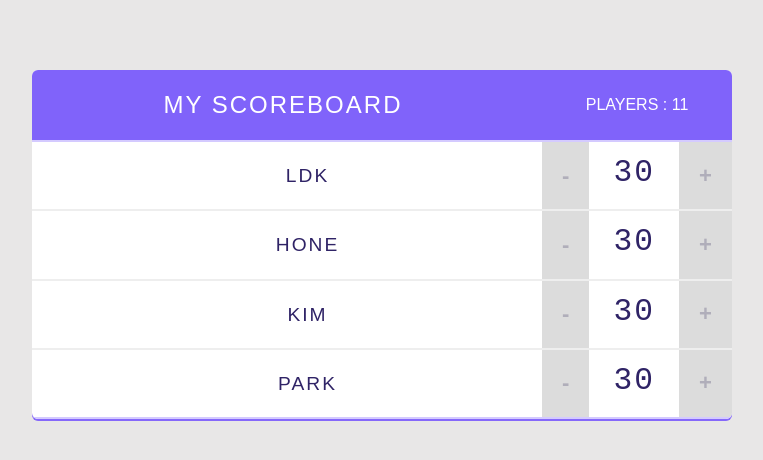
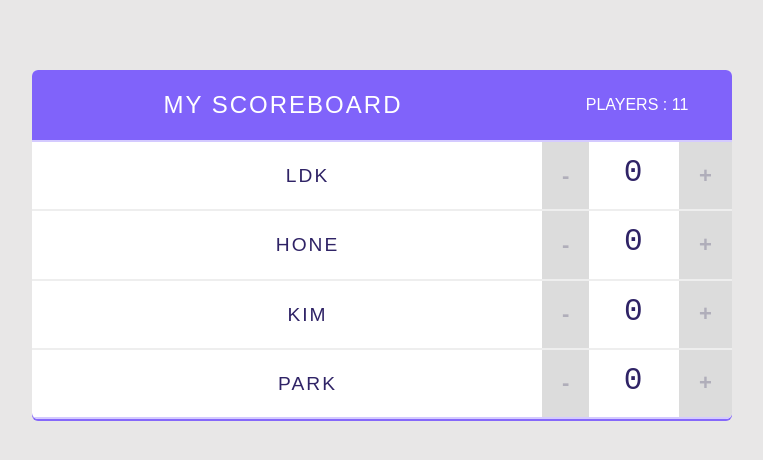
Before and after one commit to jydoni/scoreboard, a React (Create React App) app: page / in a window 1280 px wide. Shown: the top 460 px of the page, without its empty margins (258-1021 px from the left). Built offline with nearby package versions, Linux system fonts and the light colour scheme.

Commit message:
Counter가 갖고있는 score state를 App으로 Lifting Up을 하고 App은 score를 props로

```diff
--- a/src/App.js
+++ b/src/App.js
@@ -4,7 +4,7 @@ import './App.css';
 import {Header} from "./components/Header";
 import {Player} from "./components/Player";
 /*import {Header} from './components/Header';*/
-
+0
 
 
 /////////////////////component///////////////////////////
@@ -74,10 +74,10 @@ import {Player} from "./components/Player";
 class App extends React.Component { //부모를 class 컴퍼넌트로! class컴퍼넌트는 자기자신 this객체가 생겨 쓰인다.
   state = {
     players: [
-      {name: "LDK", id: 1},
-      {name: "HONE", id: 2},
-      {name: "KIM", id: 3},
-      {name: "PARK", id: 4}
+      {name: "LDK", score: 0, id: 1},
+      {name: "HONE", score: 0, id: 2},
+      {name: "KIM", score: 0, id: 3},
+      {name: "PARK", score: 0, id: 4}
     ]
   }
   // players가 동적으로 시간에 따라 변화하므로 state로 바꾸어주었다.
@@ -101,6 +101,7 @@ class App extends React.Component { //부모를 class 컴퍼넌트로! class컴
 
             <Player name={player.name} key={player.id.toString()}
                     id={player.id}
+                    score={player.score}
                     handleRemovePlayer={this.handleRemovePlayer}/>
           ))
         }
--- a/src/components/Counter.js
+++ b/src/components/Counter.js
@@ -3,13 +3,13 @@ import React from 'react';
 export class Counter extends React.Component {
   constructor(props) {
     super(props);
-    this.state = {
+    /*this.state = {
       name : "a",
       score: 30
-    }
+    }*/
   }
 
-  incrementScore = () => {
+  /*incrementScore = () => {
     console.log(this);
     // this.state.score = this.state.score + 1(x)
     // 변경을 하기 위해서는 setState를 호출
@@ -19,13 +19,13 @@ export class Counter extends React.Component {
         score : prevState.score + 1
       }
     });
-  }
+  }*/
 
   render() {
     return (
       <div className="counter">
         <button className="counter-action decrement"> - </button>
-        <span className="counter-score"> {this.state.score} </span>
+        <span className="counter-score"> {this.props.score} </span>
         <button className="counter-action increment" onClick={this.incrementScore}> + </button>
       </div>
     );
--- a/src/components/Player.js
+++ b/src/components/Player.js
@@ -11,7 +11,7 @@ export const Player = (props) => {
       <span className="player-name">
       {props.name}
     </span>
-      <Counter />
+      <Counter score={props.score} />
     </div>
   )
 }
```
